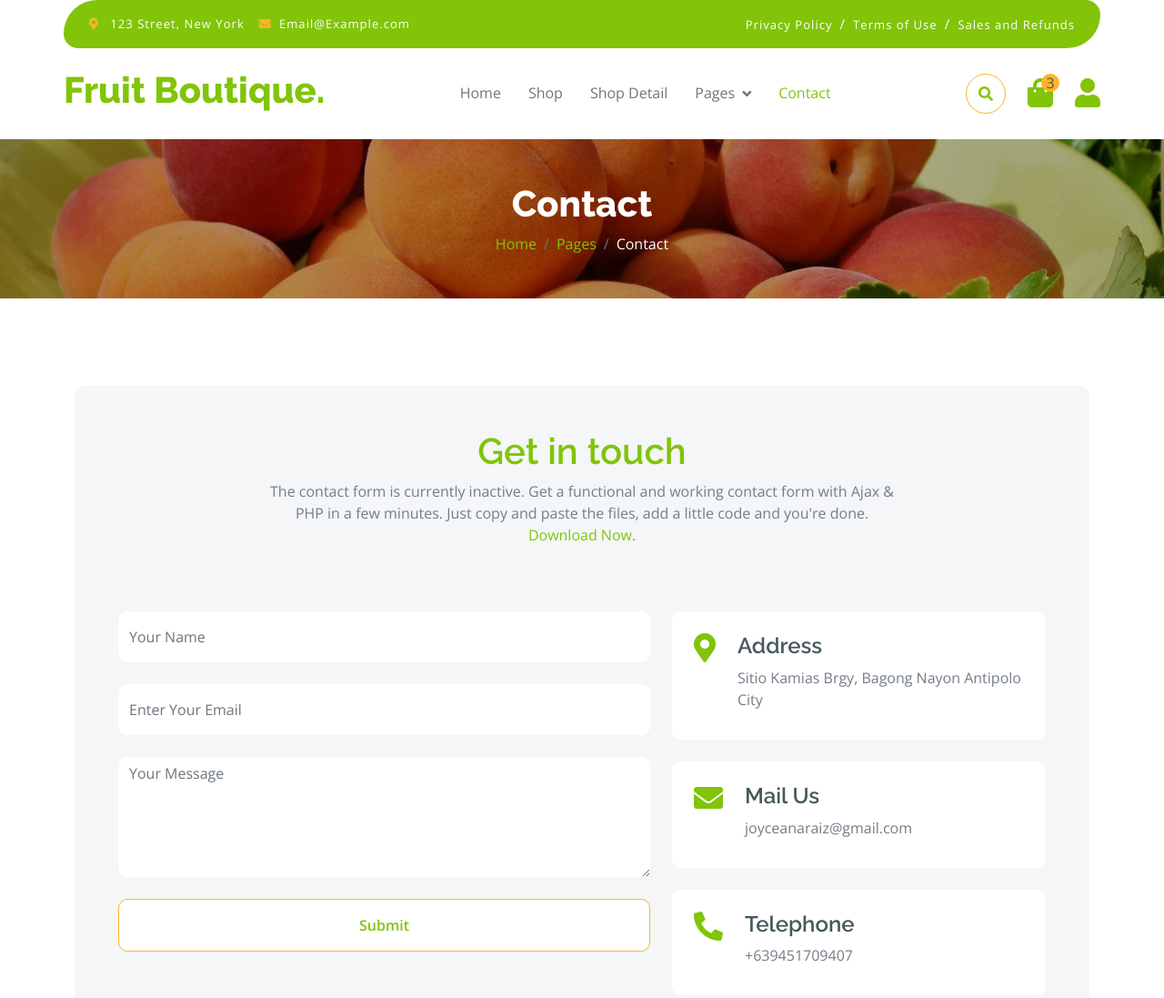
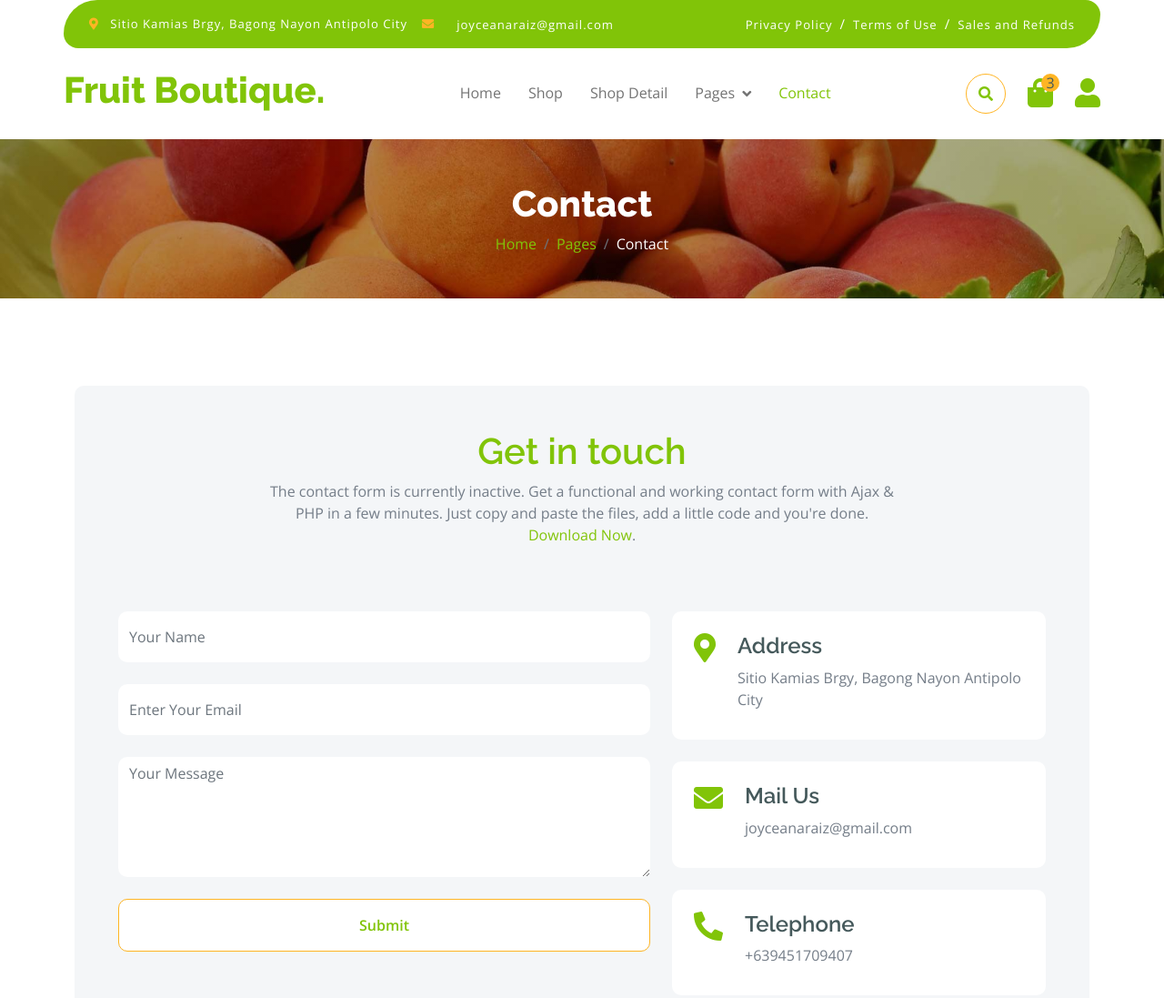
Before and after one commit to itsnillouie/JOYCE.HTML, a plain HTML site: page contact.html in a window 1280 px wide. Shown: the top 1097 px of the page at 91% size. Drawn offline with nearby package versions, Linux system fonts and the light colour scheme; files that its build step writes are made by us from their sources; files whose address does not match are found by name.

Commit message:
Update contact.html

```diff
--- a/contact.html
+++ b/contact.html
@@ -43,8 +43,8 @@
             <div class="container topbar bg-primary d-none d-lg-block">
                 <div class="d-flex justify-content-between">
                     <div class="top-info ps-2">
-                        <small class="me-3"><i class="fas fa-map-marker-alt me-2 text-secondary"></i> <a href="#" class="text-white">123 Street, New York</a></small>
-                        <small class="me-3"><i class="fas fa-envelope me-2 text-secondary"></i><a href="#" class="text-white">Email@Example.com</a></small>
+                        <small class="me-3"><i class="fas fa-map-marker-alt me-2 text-secondary"></i> <a href="#" class="text-white">Sitio Kamias Brgy, Bagong Nayon Antipolo City</small>
+                        <small class="me-3"><i class="fas fa-envelope me-2 text-secondary"></i><a href="#" class="text-white">joyceanaraiz@gmail.com</a></small>
                     </div>
                     <div class="top-link pe-2">
                         <a href="#" class="text-white"><small class="text-white mx-2">Privacy Policy</small>/</a>
```
